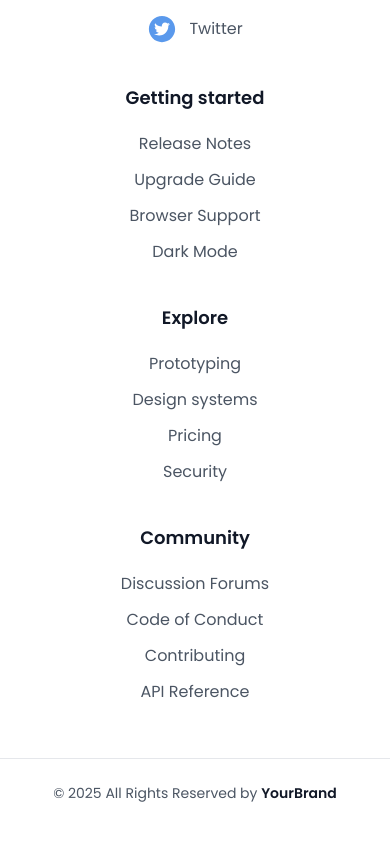
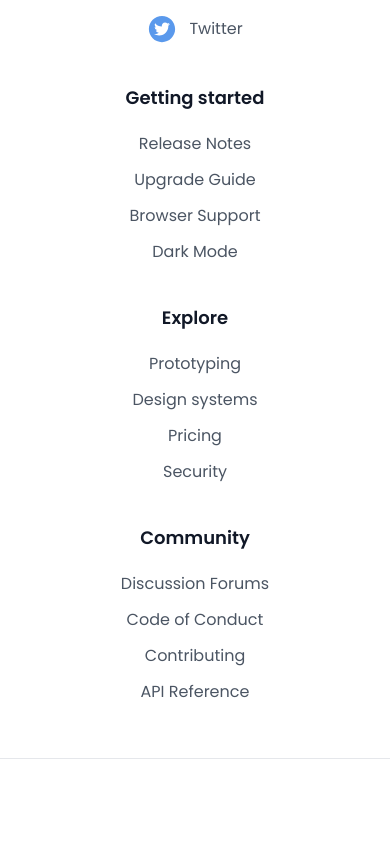
Before and after one commit to Rakib-Hassan-web/E-commarce-Project-nexton-, a React (Vite) app: page /DetailPage in a window 390 px wide. Shown: the part 1543-2384 px from the top of the page. After the commit the page ends 2362 px from the top, so only its background shows below. Built offline with nearby package versions, Linux system fonts and the light colour scheme; no server answers.

Commit message:
responsive

```diff
--- a/src/components/Footer.jsx
+++ b/src/components/Footer.jsx
@@ -81,12 +81,7 @@ const Footer = () => {
         {/* bottom border */}
         <div className='border-t border-[#E5E7EB] mt-[54px]'></div>
 
-        {/* copyright section */}
-        <div className='text-center mt-6'>
-          <p className='text-sm text-praymary font-praymary'>
-            © {new Date().getFullYear()} All Rights Reserved by <span className='text-second font-semibold'>YourBrand</span>
-          </p>
-        </div>
+
       </section>
     </>
   )
```
